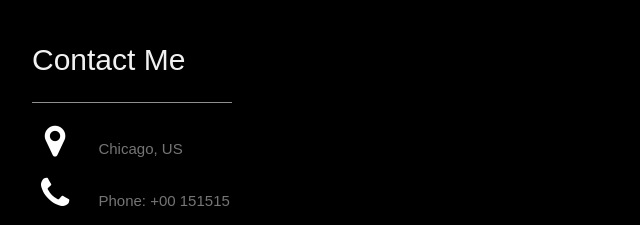
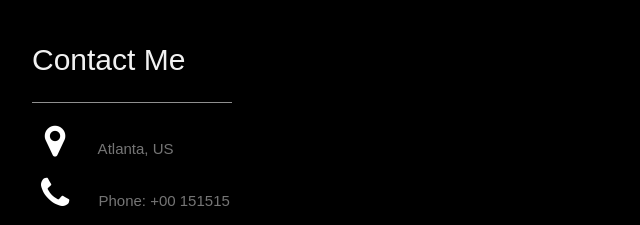
Before and after one commit to GSlaw/GS_Personal_Website, a plain HTML site: page index.html in a window 1280 px wide. Shown: the part 3380-3605 px from the top of the page, 158-798 px from the left. Drawn offline with Linux system fonts and the light colour scheme; a web font is replaced by a local one.

Commit message:
Push again

```diff
--- a/index.html
+++ b/index.html
@@ -192,7 +192,7 @@ body, h1,h2,h3,h4,h5,h6 {font-family: "Montserrat", sans-serif}
     <hr style="width:200px" class="w3-opacity">
 
     <div class="w3-section">
-      <p><i class="fa fa-map-marker fa-fw w3-text-white w3-xxlarge w3-margin-right"></i> Chicago, US</p>
+      <p><i class="fa fa-map-marker fa-fw w3-text-white w3-xxlarge w3-margin-right"></i> Atlanta, US</p>
       <p><i class="fa fa-phone fa-fw w3-text-white w3-xxlarge w3-margin-right"></i> Phone: +00 151515</p>
       <p><i class="fa fa-envelope fa-fw w3-text-white w3-xxlarge w3-margin-right"> </i> Email: mail@mail.com</p>
     </div><br>
```
